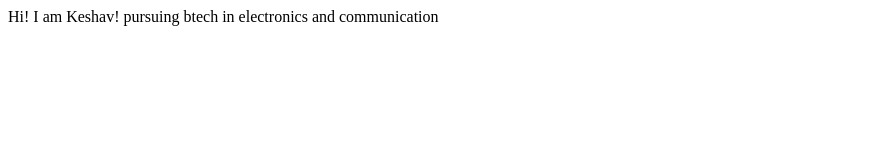
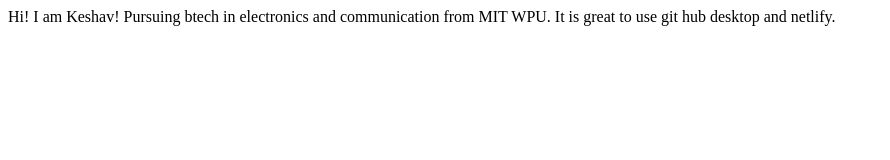
Before and after one commit to keshav1222/portfolio-site, a plain HTML site: page index.html in a window 1280 px wide. Shown: the whole page, without its empty margins (0-890 px from the left). Drawn offline with Linux system fonts and the light colour scheme.

Commit message:
docs: updated the information

```diff
--- a/index.html
+++ b/index.html
@@ -8,6 +8,8 @@
 </head>
 <body>
     Hi! I am Keshav!
-    pursuing btech in electronics and communication
+    Pursuing btech in electronics and communication from MIT WPU.
+    It is great to use git hub desktop and netlify.
+
 </body>
 </html>
```
